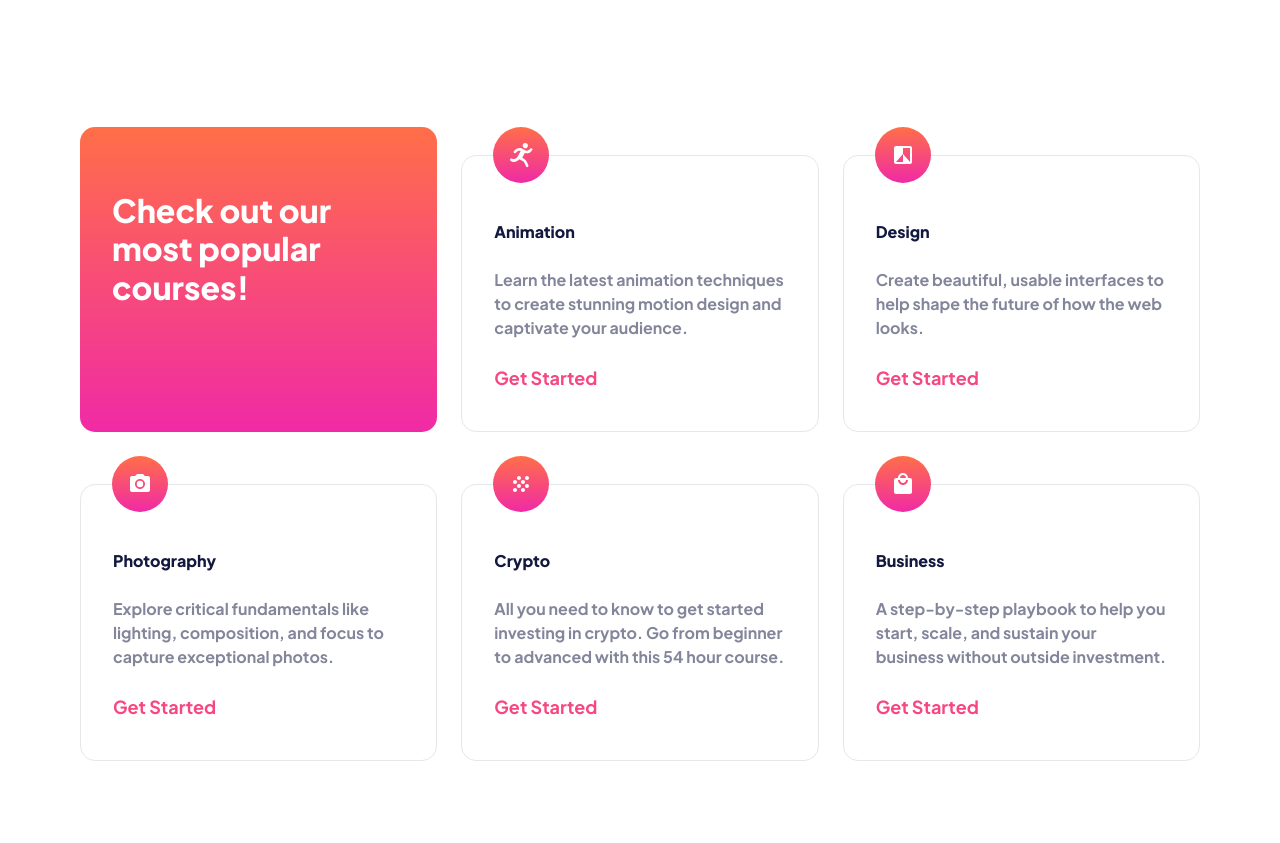
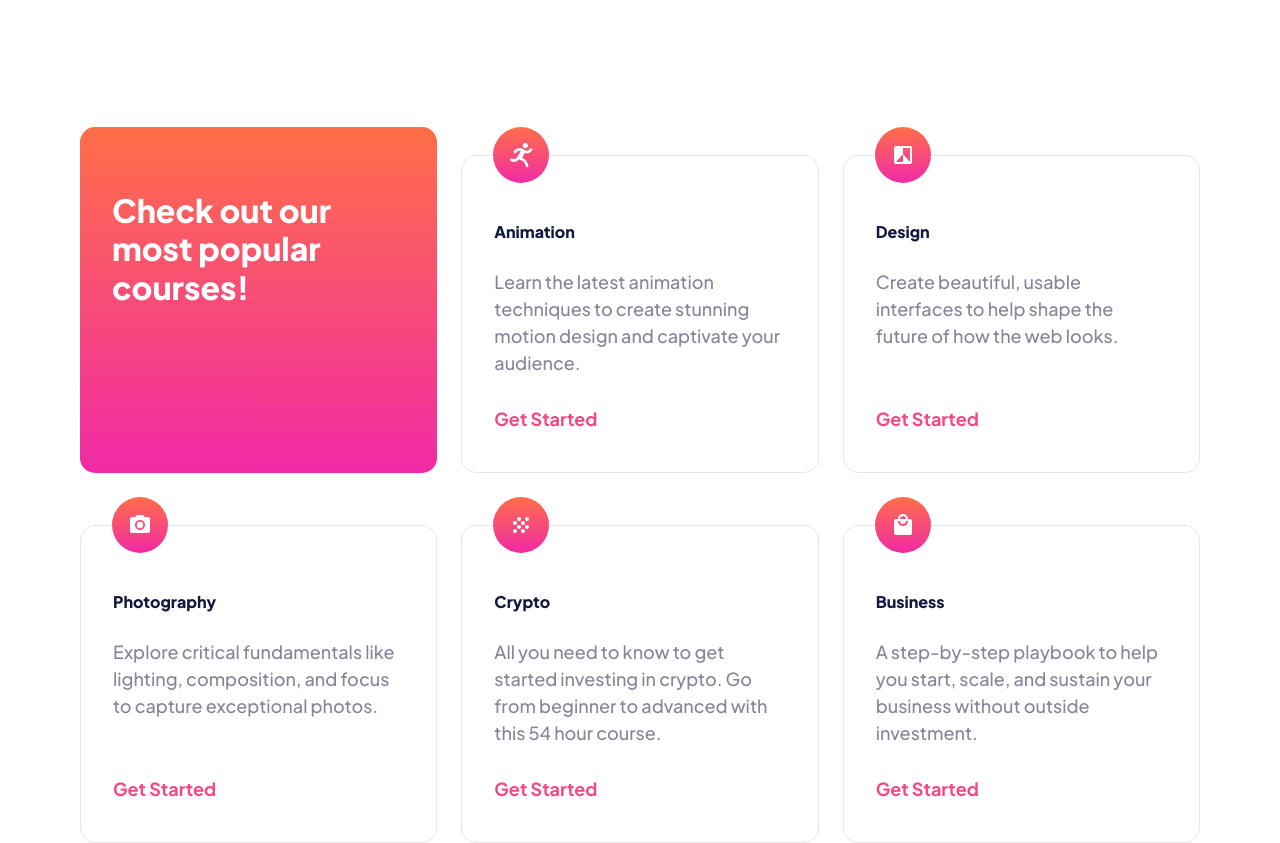
Before and after one commit to avinashradlabstech/skilled-elearning-landing-page, a React (Vite) app: page / in a window 1280 px wide. Shown: the part 721-1564 px from the top of the page. Built offline with nearby package versions, Linux system fonts and the light colour scheme.

Commit message:
Height & Width issue fixed for Courses
1. Heading
2. Description

```diff
--- a/src/components/Card.tsx
+++ b/src/components/Card.tsx
@@ -29,12 +29,12 @@ const Card: React.FC<CardData> = ({
               alt="image"
             ></img>
           </div>
-          <div className="px-400 pt-800 pb-500 gap-100 border rounded-15 mt-[-1.75rem]">
+          <div className="px-400 pt-800 pb-500 gap-100 border rounded-15 mt-[-1.75rem] w-full">
             <div className="flex flex-col items-start gap-300">
               <div className="text-sans text-20 text-blue-900 font-extrabold leading-24">
                 {title}
               </div>
-              <div className="text-grey font-sans text-16 font-bold leading-24 self-stretch">
+              <div className="text-grey font-sans text-16 font-bold md:font-medium leading-24 md:leading-27 self-stretch md:w-[16.5rem] lg:w-[18rem] md:min-h-[7.375rem] lg:text-18 lg:min-h-[7.0625rem]">
                 {description}
               </div>
               <Button
--- a/src/components/TitleCard.tsx
+++ b/src/components/TitleCard.tsx
@@ -8,7 +8,7 @@ const TitleCard: React.FC<TitleCardData> = ({ heading }) => {
   return (
     <>
       <div className="flex flex-col items-start  gap-100 self-stretch px-400 py-400 md:pt-800 md:pb-500 rounded-15 bg-gradient-orange">
-       <div className="text-sans font-extrabold leading-28.8 lg:leading-38.4 self-stretch text-white text-24 lg:text-32"> {heading}</div>
+       <div className="text-sans font-extrabold leading-28.8 lg:leading-38.4 self-stretch text-white text-24 lg:text-32 md:w-[16.5rem] lg:w-[18rem]"> {heading}</div>
       </div>
     </>
   );
--- a/src/pages/Home.tsx
+++ b/src/pages/Home.tsx
@@ -12,7 +12,7 @@ const Home: React.FC = () => {
       <Header />
       <Hero />
       <div className="courses-section flex flex-col pt-800 pb-1000 px-250 md:px-550 md:pb-1800 content-center items-center gap-100 self-stretch gradient-white ">
-        <div className="flex flex-col md:grid md:grid-cols-2 lg:grid-cols-3 gap-400 md:gap-300 max-w-[1120px] mx-auto">
+        <div className="flex flex-col md:grid md:grid-cols-2 lg:grid-cols-3 gap-400 md:gap-300 max-w-[1120px] mx-auto items-stretch w-full">
           {info.blockData.heading && (
             <TitleCard heading={info.blockData.heading} />
           )}
```
